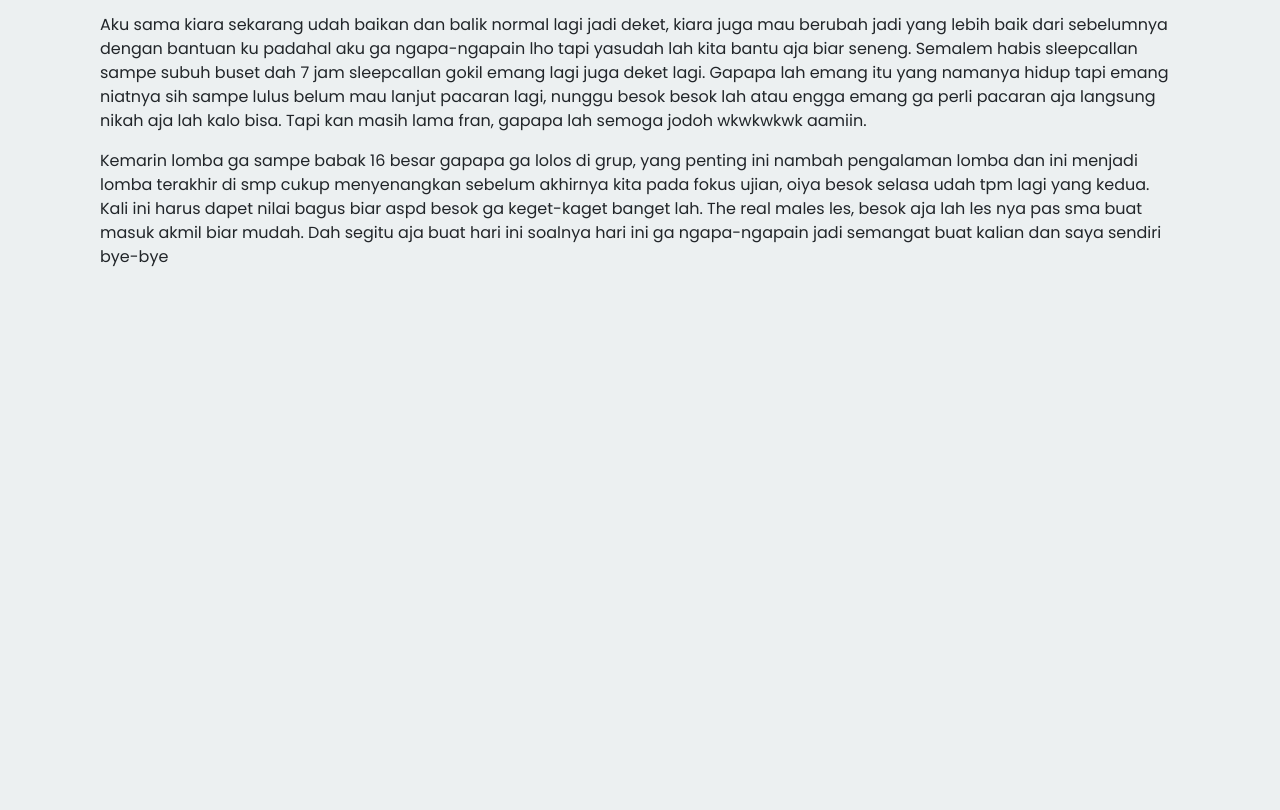
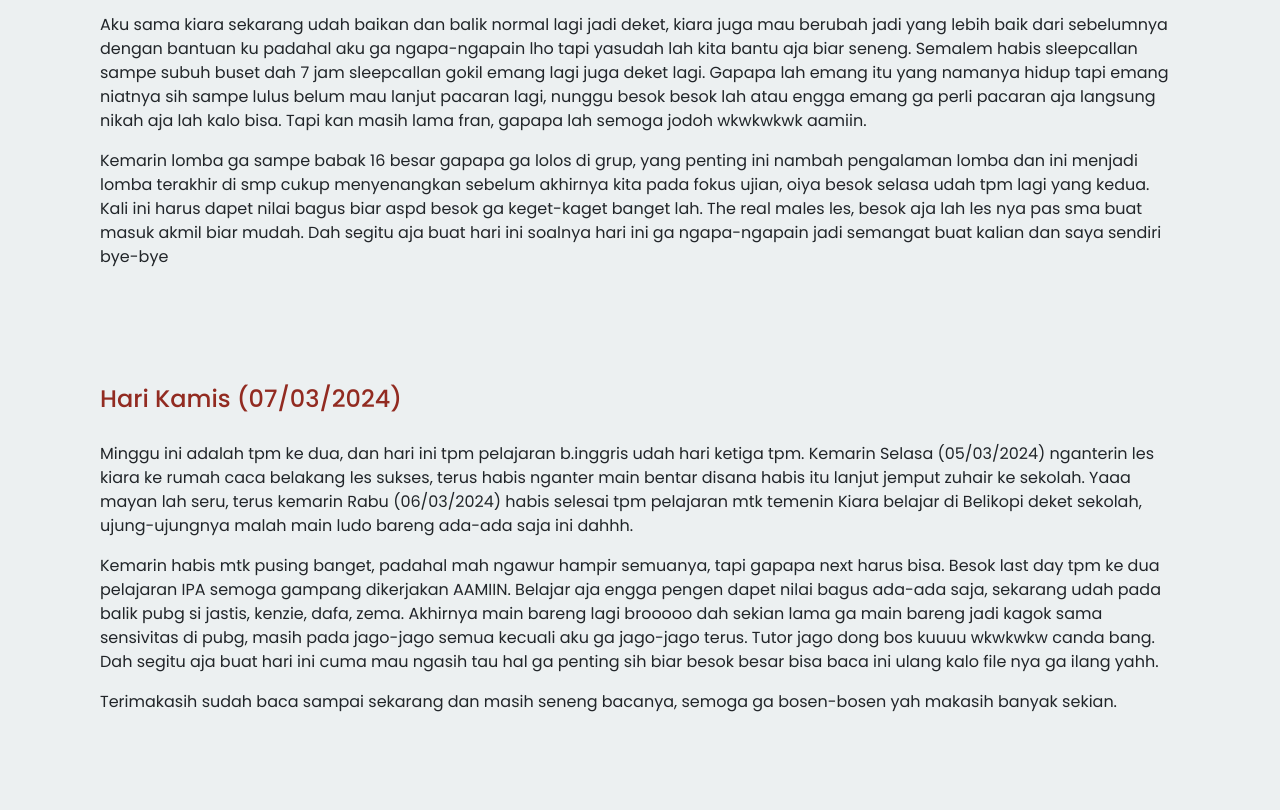
Before and after one commit to zhfrnn/Diary-zhafran, a plain HTML site: page daily-note.html in a window 1280 px wide. Shown: the part 8230-9040 px from the top of the page. Before the commit the page ends 8595 px from the top, so only its background shows below. Drawn offline with nearby package versions, Linux system fonts and the light colour scheme.

Commit message:
Nambah cerita tanggal 07-03

```diff
--- a/daily-note.html
+++ b/daily-note.html
@@ -154,6 +154,14 @@
           <p>Kemarin lomba ga sampe babak 16 besar gapapa ga lolos di grup, yang penting ini nambah pengalaman lomba dan ini menjadi lomba terakhir di smp cukup menyenangkan sebelum akhirnya kita pada fokus ujian, oiya besok selasa udah tpm lagi yang kedua. Kali ini harus dapet nilai bagus biar aspd besok ga keget-kaget banget lah. The real males les, besok aja lah les nya pas sma buat masuk akmil biar mudah. Dah segitu aja buat hari ini soalnya hari ini ga ngapa-ngapain jadi semangat buat kalian dan saya sendiri bye-bye</p>
         </div>
       </div>
+      <div class="hari-kamis-7-3">
+        <h4 id="tanggal">Hari Kamis (07/03/2024)</h4>
+        <div class="isi-cerita">
+          <p>Minggu ini adalah tpm ke dua, dan hari ini tpm pelajaran b.inggris udah hari ketiga tpm. Kemarin Selasa (05/03/2024) nganterin les kiara ke rumah caca belakang les sukses, terus habis nganter main bentar disana habis itu lanjut jemput zuhair ke sekolah. Yaaa mayan lah seru, terus kemarin Rabu (06/03/2024) habis selesai tpm pelajaran mtk temenin Kiara belajar di Belikopi deket sekolah, ujung-ujungnya malah main ludo bareng ada-ada saja ini dahhh.</p>
+          <p>Kemarin habis mtk pusing banget, padahal mah ngawur hampir semuanya, tapi gapapa next harus bisa. Besok last day tpm ke dua pelajaran IPA semoga gampang dikerjakan AAMIIN. Belajar aja engga pengen dapet nilai bagus ada-ada saja, sekarang udah pada balik pubg si jastis, kenzie, dafa, zema. Akhirnya main bareng lagi brooooo dah sekian lama ga main bareng jadi kagok sama sensivitas di pubg, masih pada jago-jago semua kecuali aku ga jago-jago terus. Tutor jago dong bos kuuuu wkwkwkw canda bang. Dah segitu aja buat hari ini cuma mau ngasih tau hal ga penting sih biar besok besar bisa baca ini ulang kalo file nya ga ilang yahh.</p>
+          <p>Terimakasih sudah baca sampai sekarang dan masih seneng bacanya, semoga ga bosen-bosen yah makasih banyak sekian.</p>
+        </div>
+      </div>
     </div>
     <script src="https://cdn.jsdelivr.net/npm/bootstrap@5.2.0/dist/js/bootstrap.bundle.min.js" integrity="sha384-A3rJD856KowSb7dwlZdYEkO39Gagi7vIsF0jrRAoQmDKKtQBHUuLZ9AsSv4jD4Xa" crossorigin="anonymous"></script>
     <script src="index.js"></script>
```
